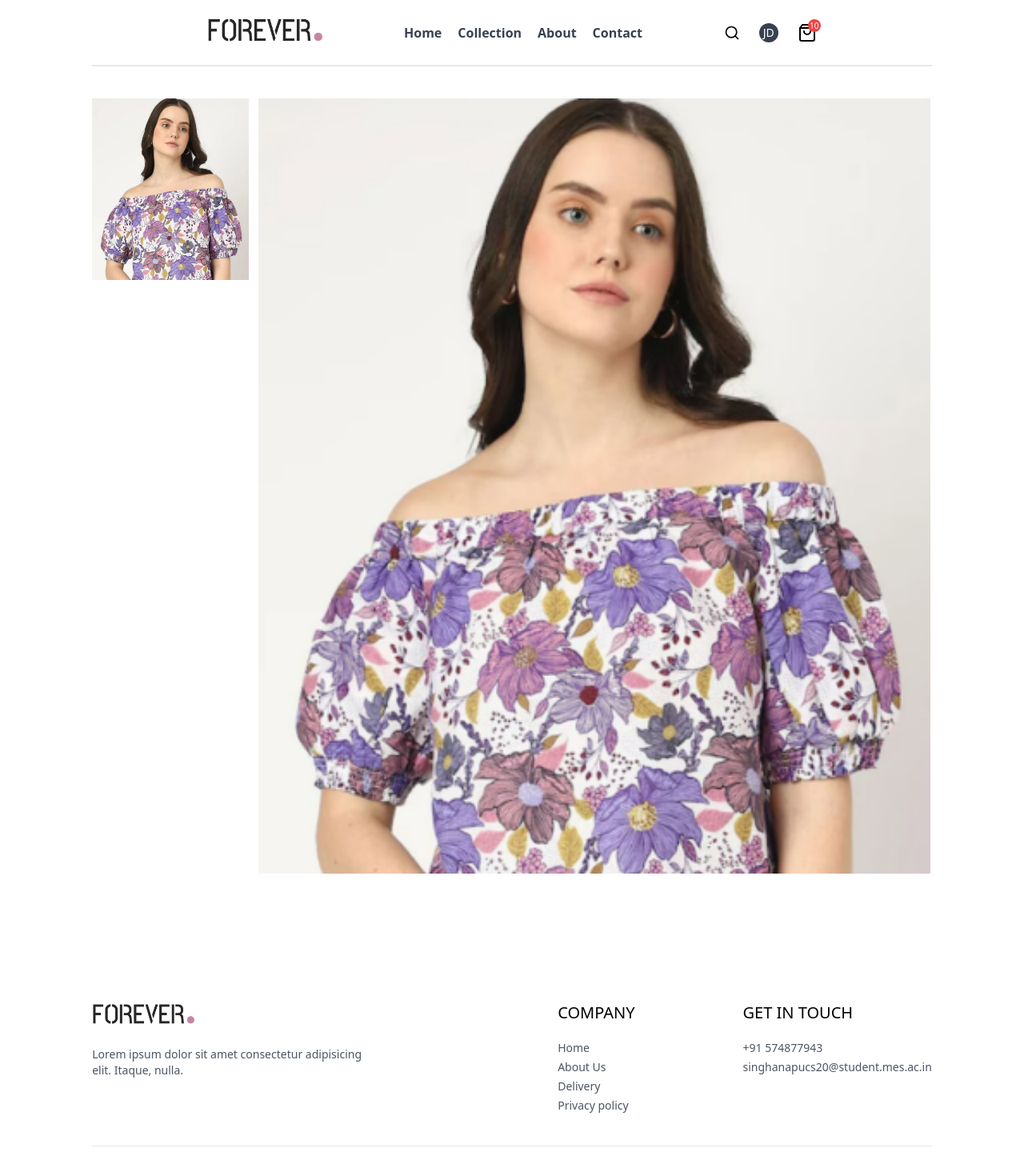
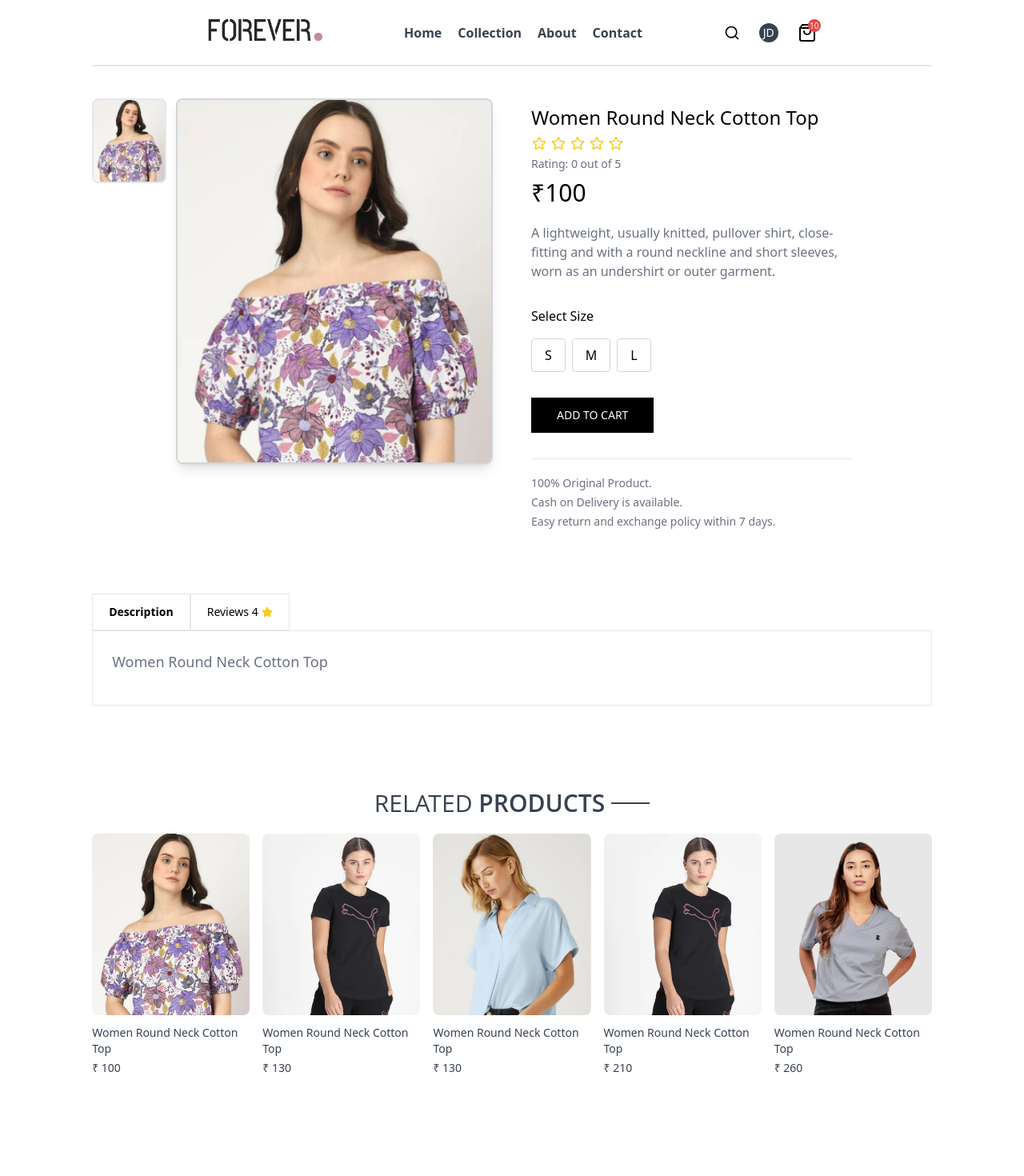
Before and after one commit to anand-144/Loom, a React (Vite) app in the folder frontend/: page /product/aaaaa in a window 1280 px wide. Shown: the top 1470 px of the page at 80% size. Built offline with nearby package versions, Linux system fonts and the light colour scheme.

Commit message:
Optimiing and Related Product

```diff
--- a/frontend/src/assets/frontend_assets/assets.js
+++ b/frontend/src/assets/frontend_assets/assets.js
@@ -92,11 +92,12 @@ export const products = [
         _id: "aaaab",
         name: "Men Round Neck Pure Cotton T-shirt",
         description: "A lightweight, usually knitted, pullover shirt, close-fitting and with a round neckline and short sleeves, worn as an undershirt or outer garment.",
+        bigDescription: "This Men Round Neck Pure Cotton T-shirt is crafted from premium quality cotton fabric, ensuring breathability and comfort throughout the day. Its classic round neck design, paired with short sleeves, makes it a versatile addition to your casual wardrobe. The fabric is soft to the touch, lightweight, and durable for everyday wear. Ideal for layering or wearing on its own, this T-shirt can be paired with jeans, shorts, or joggers for a relaxed and stylish look. Available in multiple sizes to ensure a perfect fit for all body types.",
         price: 200,
-        image: [p_img2_1,p_img2_2,p_img2_3,p_img2_4],
+        image: [p_img2_1, p_img2_2, p_img2_3, p_img2_4],
         category: "Men",
         subCategory: "Topwear",
-        sizes: ["M", "L", "XL"],
+        sizes: ["S", "M", "L", "XL"],
         date: 1716621345448,
         bestseller: true
     },
@@ -146,7 +147,7 @@ export const products = [
         subCategory: "Topwear",
         sizes: ["S", "M", "L", "XL"],
         date: 1716622345448,
-        bestseller: false
+        bestseller: true
     },
     {
         _id: "aaaaj",
--- a/frontend/src/components/BestSeller.jsx
+++ b/frontend/src/components/BestSeller.jsx
@@ -1,38 +1,41 @@
-import { useState , useContext, useEffect } from 'react'
-import {ShopContext } from '../context/ShopContext';
-import Title from './Title'
+import { useState, useContext, useEffect } from 'react';
+import { ShopContext } from '../context/ShopContext';
+import Title from './Title';
 import ProductItem from './ProductItem';
 
 const BestSeller = () => {
+  const { products } = useContext(ShopContext);
+  const [bestSeller, setBestSeller] = useState([]);
 
-    const {products} = useContext(ShopContext);
-    const [bestSeller , setBestSeller] = useState([]);
-
-    useEffect(() => {
-        const bestProduct = products.filter((item)=>(item.bestseller));
-        setBestSeller(bestProduct.slice(0,5))
-    },[])
+  useEffect(() => {
+    if (products.length > 0) {
+      const bestProduct = products.filter((item) => item.bestseller);
+      setBestSeller(bestProduct.slice(0, 5));
+    }
+  }, [products]); // Dependency array includes 'products' to update when it changes
 
   return (
     <div className='my-10'>
-    <div className='text-center text-3xl py-8'>
+      {/* Title Section */}
+      <div className='text-center text-3xl py-8'>
         <Title text1={'BEST'} text2={'SELLERS'} />
         <p className='w-3/4 m-auto text-xs sm:text-sm md:text-base text-gray-600'>
-            Behold our most esteemed wares, cherished by many, where in lies great value and quality.
+          Discover our most popular products, handpicked for their outstanding value and quality.
         </p>
+      </div>
+
+      {/* Best Sellers Grid */}
+      {bestSeller.length > 0 ? (
+        <div className='grid grid-cols-2 sm:grid-cols-3 md:grid-cols-4 lg:grid-cols-5 gap-4 gap-y-6'>
+          {bestSeller.map((item, index) => (
+            <ProductItem key={index} id={item._id} name={item.name} image={item.image} price={item.price} />
+          ))}
+        </div>
+      ) : (
+        <p className='text-center text-gray-500 mt-8'>No best-selling products available.</p>
+      )}
     </div>
+  );
+};
 
-    <div className='grid grid-cols-2 sm:grid-cols-3 md:grid-cols-4 lg:grid-cols-5 gap-4 gap-y-6'>
-      {
-        bestSeller.map((item,index) =>(
-          <ProductItem key={index} id={item._id} name={item.name} image={item.image} price={item.price}/>
-        ))
-      }
-    </div>
-
-</div>
-
-  )
-}
-
-export default BestSeller
+export default BestSeller;
--- a/frontend/src/components/Footer.jsx
+++ b/frontend/src/components/Footer.jsx
@@ -1,51 +1,52 @@
-import React from 'react'
+import React from 'react';
 import { assets } from '../assets/frontend_assets/assets';
 import { Link } from 'react-router-dom';
 
 const Footer = () => {
   return (
-        <>
-            <div className='flex flex-col sm:grid grid-cols-[3fr_1fr_1fr] gap-14 my-10 mt-40 text-sm'>
-
+    <footer className='flex flex-col sm:grid grid-cols-[3fr_1fr_1fr] gap-14 my-10 mt-40 text-sm'>
+      {/* Logo and Description */}
       <div>
-                    <img src={assets.logo} alt="logo" className='w-32 mb-5' />
+        <img src={assets.logo} alt="Forever Store Logo" className='w-32 mb-5' />
         <p className='w-full md:w-2/3 text-gray-600'>
-                        Lorem ipsum dolor sit amet consectetur adipisicing elit. Itaque, nulla.
+          Discover timeless styles and quality, where fashion meets elegance. Shop now for the best in clothing and accessories.
         </p>
       </div>
 
-                <div>
+      {/* Company Navigation Links */}
+      <nav aria-label="Company Navigation">
         <p className='text-xl font-medium mb-5'>COMPANY</p>
         <ul className='flex flex-col gap-1 text-gray-600'>
-                        <Link to='/'>Home</Link>
-                        <Link to='/about'>About Us</Link>
-                        <Link to='/DeliveryPartner'>Delivery</Link>
-                        <Link to='/PrivacyPolicy'>Privacy policy</Link>
+          <li><Link to='/'>Home</Link></li>
+          <li><Link to='/about'>About Us</Link></li>
+          <li><Link to='/DeliveryPartner'>Delivery</Link></li>
+          <li><Link to='/PrivacyPolicy'>Privacy Policy</Link></li>
         </ul>
-                </div>
+      </nav>
 
-                <div>
+      {/* Contact Information */}
+      <address>
         <p className='text-xl font-medium mb-5'>GET IN TOUCH</p>
         <ul className='flex flex-col gap-1 text-gray-600'>
           <li>+91 574877943</li>
           <li>
-                            <a href="https://mail.google.com/mail/?view=cm&fs=1&to=singhanapucs20@student.mes.ac.in"
+            <a
+              href="https://mail.google.com/mail/?view=cm&fs=1&to=singhanapucs20@student.mes.ac.in"
               target="_blank"
               rel="noopener noreferrer"
-                                className="text-gray-600 hover:underline hover:text-blue-500">
+              className="hover:underline hover:text-blue-500"
+            >
               singhanapucs20@student.mes.ac.in
             </a>
           </li>
         </ul>
-                </div>
-
-            </div>
+      </address>
 
       {/* Footer Bottom Section */}
       <hr className='my-5' />
       <p className='py-5 text-sm text-center'>Copyright 2024 @ forever.com</p>
-        </>
-    )
-}
+    </footer>
+  );
+};
 
 export default Footer;
--- a/frontend/src/components/Hero.jsx
+++ b/frontend/src/components/Hero.jsx
@@ -1,29 +1,28 @@
-import React from 'react'
-import { assets } from '../assets/frontend_assets/assets'
+import React from 'react';
+import { assets } from '../assets/frontend_assets/assets';
 
 const Hero = () => {
   return (
-    <div className='flex flex-col sm:flex-row border-2 rounded-sm border-gray-700 bg-[#ffd9c4]'>
-      {/*Hero Left  Side*/}
-
-      <div className='w-full sm:w-1/2 flex items-center justify-center py-10 sm:py-0 font-medium '>
+    <section className='flex flex-col sm:flex-row border-2 rounded-sm border-gray-700 bg-[#ffd9c4]'>
+      {/* Hero Left Side */}
+      <div className='w-full sm:w-1/2 flex items-center justify-center py-10 sm:py-0 font-medium'>
         <div className='text-[#414141]'>
           <div className='flex items-center gap-2'>
-            <p className='w-8 md:w-11 h-[2px] bg-[#414141]'></p>
+            <div className='divider'></div>
             <p className='font-medium text-sm md:text-base'>OUR BESTSELLER</p>
           </div>
-          <h1 className='text-3xl sm:py-3 lg:text-5xl leading-relaxed'>Lastest Arrivals</h1>
+          <h1 className='text-3xl sm:py-3 lg:text-5xl leading-relaxed'>Latest Arrivals</h1>
           <div className='flex items-center gap-2'>
             <p className='font-semibold text-sm md:text-base'>SHOP NOW</p>
-            <p className='w-8 md:w-11 h-[1px] bg-[#414141]'></p>
+            <div className='divider'></div>
           </div>
         </div>
       </div>
 
-      {/*Hero Right Side*/}
-        <img className='w-full sm:w-1/2' src={assets.hero_img} alt="hero-image" />
-    </div>
-  )
-}
+      {/* Hero Right Side */}
+      <img className='w-full sm:w-1/2' src={assets.hero_img} alt="Latest fashion arrivals showcase" />
+    </section>
+  );
+};
 
-export default Hero
+export default Hero;
--- a/frontend/src/components/NewsLetterBox.jsx
+++ b/frontend/src/components/NewsLetterBox.jsx
@@ -1,9 +1,21 @@
-import React from 'react';
+import React, { useState } from 'react';
 
 const NewsLetterBox = () => {
+    const [email, setEmail] = useState('');
+    const [message, setMessage] = useState('');
+    const [success, setSuccess] = useState(false);
 
     const onSubmitHandler = (event) => {
         event.preventDefault();
+        // Simulating a subscription action
+        if (email) {
+            setSuccess(true);
+            setMessage('Thank you for subscribing!');
+            setEmail(''); // Clear the email input
+        } else {
+            setSuccess(false);
+            setMessage('Please enter a valid email address.');
+        }
     }
 
     return (
@@ -20,13 +32,23 @@ const NewsLetterBox = () => {
                     type="email"
                     id="email"
                     placeholder='Enter Your Email'
-                    className='w-full sm:flex-1 outline-none'
+                    className='w-full sm:flex-1 outline-none p-2'
+                    value={email}
+                    onChange={(e) => setEmail(e.target.value)}
                     required
                 />
-                <button type='submit' className='bg-black text-white text-sm px-10 py-4 hover:bg-slate-900'>
+                <button
+                    type='submit'
+                    className='bg-black text-white text-sm px-10 py-4 hover:bg-slate-900 transition'
+                >
                     SUBSCRIBE
                 </button>
             </form>
+            {message && (
+                <p className={`mt-4 ${success ? 'text-green-500' : 'text-red-500'}`}>
+                    {message}
+                </p>
+            )}
         </div>
     );
 };
--- a/frontend/src/components/ProductItem.jsx
+++ b/frontend/src/components/ProductItem.jsx
@@ -1,23 +1,32 @@
-import { useContext } from "react"
+import { useContext } from "react";
 import { ShopContext } from "../context/ShopContext";
 import { Link } from "react-router-dom";
 
-
-const ProductItem = ({id , image , name , price}) => {
-
-    const { currency } = useContext(ShopContext);
+const ProductItem = ({ id, image, name, price }) => {
+  const { currency } = useContext(ShopContext);
 
   return (
-    <div>
-        <Link className="text-gray-700 cursor-pointer" to={`/product/${id}`}>
-                <div className="overflow-hidden">
-                    <img className="hover:scale-110 transition ease-in-out" src={image[0]} alt="prodcutImage" />
-                </div>
-                <p className="pt-3 pb-1 text-sm">{name}</p>
-                <p className="text-sm font-medium">{currency} {price}</p>
-        </Link>
+    <div className="cursor-pointer">
+      <Link
+        className="text-gray-700 block transition-all duration-300 ease-in-out"
+        to={`/product/${id}`}
+      >
+        {/* Image Container */}
+        <div className="overflow-hidden rounded-lg">
+          <img
+            className="hover:scale-110 transition-transform duration-500 ease-in-out object-cover w-full"
+            src={image[0]}
+            alt={name}
+          />
+        </div>
+        {/* Product Info */}
+        <p className="pt-3 pb-1 text-sm">{name}</p>
+        <p className="text-sm font-medium">
+          {currency} {price}
+        </p>
+      </Link>
     </div>
-  )
-}
+  );
+};
 
-export default ProductItem
+export default ProductItem;
--- /dev/null
+++ b/frontend/src/components/RelatedProduct.jsx
@@ -0,0 +1,42 @@
+import React, { useContext, useEffect, useState } from 'react';
+import { ShopContext } from '../context/ShopContext';
+import Title from './Title';
+import ProductItem from './ProductItem';
+
+const RelatedProduct = ({ category, subCategory }) => {
+  const { products } = useContext(ShopContext);
+  const [related, setRelated] = useState([]);
+
+  useEffect(() => {
+    // Early exit if no products exist
+    if (products.length === 0) return;
+
+    // Filter related products based on category and subCategory
+    const filteredProducts = products.filter(
+      (item) => category === item.category && subCategory === item.subCategory
+    );
+
+    // Limit the number of related products to 5
+    setRelated(filteredProducts.slice(0, 5));
+  }, [products, category, subCategory]);
+
+  return (
+    <div className="my-24">
+      <div className="text-center text-3xl py-2">
+        <Title text1="RELATED" text2="PRODUCTS" />
+      </div>
+
+      {related.length > 0 ? (
+        <div className="grid grid-cols-2 sm:grid-cols-3 md:grid-cols-4 lg:grid-cols-5 gap-4 gap-y-5">
+          {related.map((item) => (
+            <ProductItem key={item._id} id={item._id} name={item.name} price={item.price} image={item.image} />
+          ))}
+        </div>
+      ) : (
+        <p className="text-center text-gray-500 mt-8">No related products available.</p>
+      )}
+    </div>
+  );
+};
+
+export default RelatedProduct;
--- a/frontend/src/index.css
+++ b/frontend/src/index.css
@@ -13,3 +13,15 @@ a.active hr {
         color: white;
     }
 }
+
+
+
+::-webkit-scrollbar{
+    display: none;
+}
+
+.divider {
+    width: 8px; /* Can use w-8 in Tailwind */
+    height: 1px; /* Adjust as needed */
+    background-color: #414141;
+  }
--- a/frontend/src/pages/Product.jsx
+++ b/frontend/src/pages/Product.jsx
@@ -1,52 +1,147 @@
-import { useContext, useEffect, useState } from "react";
+import { useContext, useEffect, useState, useMemo } from "react";
 import { useParams } from "react-router-dom";
 import { ShopContext } from "../context/ShopContext";
+import { FaStar, FaRegStar } from "react-icons/fa";
+import RelatedProduct from "../components/RelatedProduct";
 
 const Product = () => {
   const { productId } = useParams();
-  const { products } = useContext(ShopContext);
-  const [productData, setProductData] = useState(null);  // Initialize as null
+  const { products, currency } = useContext(ShopContext);
+  const [productData, setProductData] = useState(null);
   const [image, setImage] = useState('');
+  const [rating, setRating] = useState(0); // State for selected rating
+  const [hover, setHover] = useState(null); // State for hovered star
+  const [size, setSize] = useState(''); // State for selected size
 
-  const fetchProductData = () => {
-    const product = products.find(item => item._id === productId);
-    if (product) {
-      setProductData(product);
-      setImage(product.image[0]);
-      console.log(product);
+  useEffect(() => {
+    if (products.length > 0) {
+      const product = products.find(item => item._id === productId);
+      if (product) {
+        setProductData(product);
+        setImage(product.image[0]);
+      }
     }
+  }, [productId, products]);
+
+  const handleStarClick = (index) => {
+    setRating(index + 1);
   };
 
-  useEffect(() => {
-    fetchProductData();
-  }, [productId, products]);
+  const handleHover = (index) => {
+    setHover(index + 1);
+  };
 
   return productData ? (
     <div className="border-t-2 pt-10 transition-opacity ease-in duration-500 opacity-100">
-      {/* ProductData */}
+      {/* Product Data */}
       <div className="flex gap-12 sm:gap-12 flex-col sm:flex-row">
         {/* Product Images */}
         <div className="flex-1 flex flex-col-reverse gap-3 sm:flex-row">
-          <div className="flex sm:flex-col overflow-x-auto sm:overflow-y-scroll justify-between sm:justify-normal sm:w-[18.7%] w-full">
+          <div className="flex sm:flex-col overflow-x-auto sm:overflow-y-scroll justify-between sm:justify-normal sm:w-[18.7%] w-full scrollbar-hide">
             {productData.image.map((item, index) => (
               <img
                 onClick={() => setImage(item)}
                 src={item}
                 key={index}
-                className="w-[24%] sm:w-full sm:mb-3 flex-shrink-0 cursor-pointer"
-                alt=""
+                className="w-[24%] sm:w-full sm:mb-3 flex-shrink-0 cursor-pointer border-2 border-gray-200 rounded-lg hover:scale-105 transition-transform duration-300 hover:border-gray-400"
+                alt="product cloth"
               />
             ))}
           </div>
 
           <div className="w-full sm:w-[80%]">
-            <img src={image} alt="" className="w-full h-auto" />
+            <img
+              src={image}
+              alt="selected product"
+              className="w-full h-auto rounded-lg shadow-lg border-2 border-gray-300"
+            />
           </div>
         </div>
 
         {/* Product Info */}
-        {/* You can add more product details here, like name, price, etc. */}
+        <div className="flex-1">
+          <h1 className="font-medium text-2xl mt-2">{productData.name}</h1>
+
+          {/* Star Rating System */}
+          <div className="flex items-center gap-1 mt-2">
+            {[...Array(5)].map((_, index) => (
+              <span key={index}>
+                {index + 1 <= (hover || rating) ? (
+                  <FaStar
+                    className="w-5 text-yellow-400 cursor-pointer"
+                    onClick={() => handleStarClick(index)}
+                    onMouseEnter={() => handleHover(index)}
+                    onMouseLeave={() => setHover(null)}
+                  />
+                ) : (
+                  <FaRegStar
+                    className="w-5 text-yellow-400 cursor-pointer"
+                    onClick={() => handleStarClick(index)}
+                    onMouseEnter={() => handleHover(index)}
+                    onMouseLeave={() => setHover(null)}
+                  />
+                )}
+              </span>
+            ))}
+          </div>
+
+          {/* Displaying the current rating */}
+          <p className="mt-2 text-sm text-gray-500">Rating: {rating} out of 5</p>
+          <p className="mt-2 text-3xl font-medium">
+            {currency}
+            {productData.price}
+          </p>
+          <p className="mt-5 text-gray-500 md:w-4/5">{productData.description}</p>
+
+          {/* Size Selection */}
+          <div className="flex flex-col gap-4 my-8">
+            <p className="font-medium">Select Size</p>
+            <div className="flex gap-2">
+              {productData.sizes.map((item, index) => (
+                <button
+                  onClick={() => setSize(item)}
+                  key={index}
+                  className={`px-4 py-2 border rounded transition-colors duration-300 ${size === item
+                    ? 'border-black bg-gray-200'
+                    : 'border-gray-300 hover:bg-gray-100'
+                    }`}
+                >
+                  {item}
+                </button>
+              ))}
+            </div>
+          </div>
+
+          <button className="bg-black text-white px-8 py-3 text-sm active:bg-gray-700">
+            ADD TO CART
+          </button>
+
+          <hr className="mt-8 sm:w-4/5" />
+          <div className="text-sm text-gray-500 mt-5 flex flex-col gap-1">
+            <p>100% Original Product.</p>
+            <p>Cash on Delivery is available.</p>
+            <p>Easy return and exchange policy within 7 days.</p>
+          </div>
+        </div>
       </div>
+
+      {/* Description & Review Section */}
+      <div className="mt-20">
+        <div className="flex ">
+          <b className="border px-5 py-3 text-sm">Description</b>
+          <p className="border px-5 py-3 text-sm flex items-center">
+            Reviews 4 <FaStar className="ml-1 text-yellow-400" />
+          </p>
+        </div>
+
+        <div className="flex flex-col gap-4 border px-6 py-6 text-sm text-gray-500">
+          <p className="font-medium text-lg">{productData.name}</p>
+          <p>{productData.bigDescription}</p>
+        </div>
+      </div>
+
+      {/* Related Products Section */}
+      <RelatedProduct category={productData.category} subCategory={productData.subCategory} />
     </div>
   ) : (
     <div className="opacity-0"></div>
```
Also changed, not shown: frontend/src/components/LatestCollection.jsx (+14 -7 lines), frontend/src/components/OurPolicy.jsx (+8 -8 lines). Lines whose indentation alone changed are shown as unchanged.
